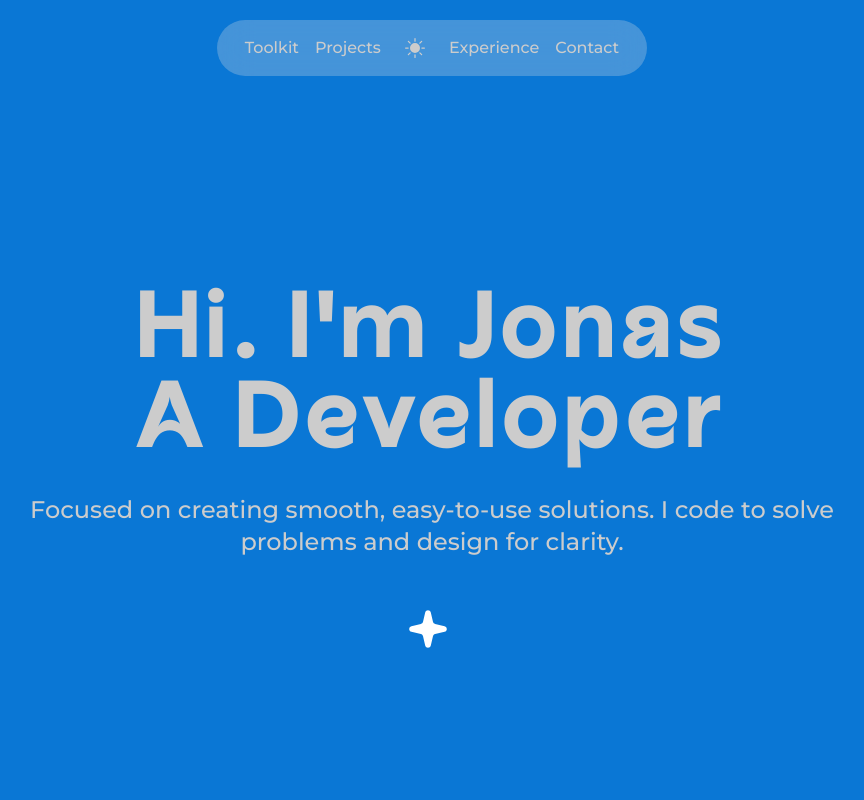
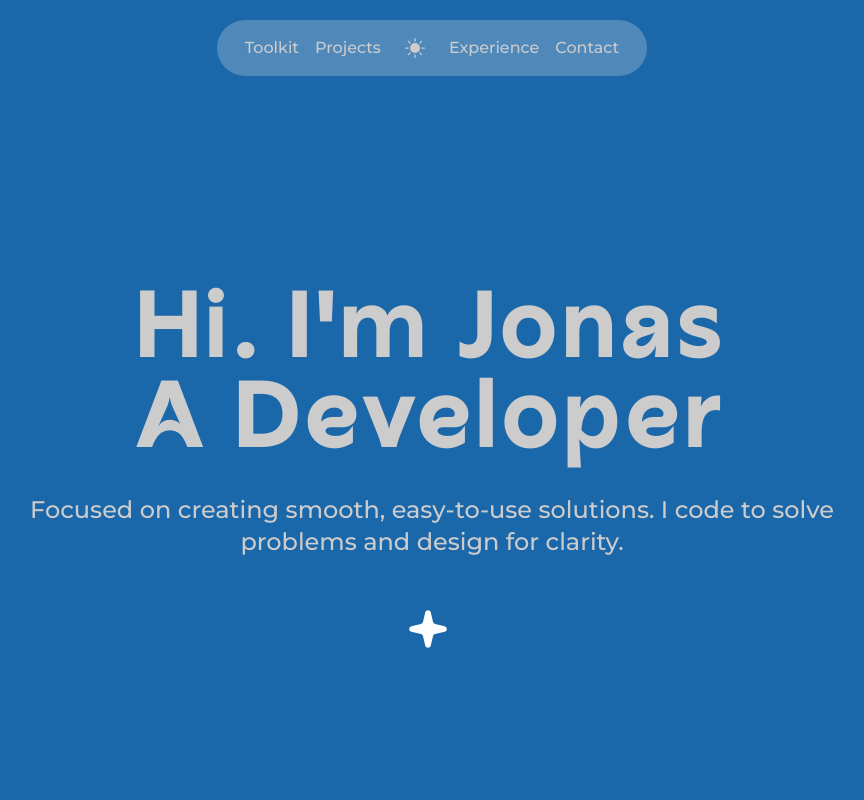
Before and after one commit to jonas-soderholm/react-tailwind, a React (Vite) app: page / in a window 1280 px wide. Shown: the top 800 px of the page, without its empty margins (208-1072 px from the left). Built offline with nearby package versions, Linux system fonts and the light colour scheme.

Commit message:
Update colors

```diff
--- a/src/index.css
+++ b/src/index.css
@@ -5,7 +5,7 @@
 @tailwind utilities;
 
 body {
-  background-color: #0a77d5;
+  background-color: #1a67aa;
 }
 
 /* Fonts */
@@ -40,7 +40,7 @@
 }
 
 .bg-dark {
-  background-color: #0a77d5;
+  background-color: #1a67aa;
 }
 
 .nav-bar-light {
```
